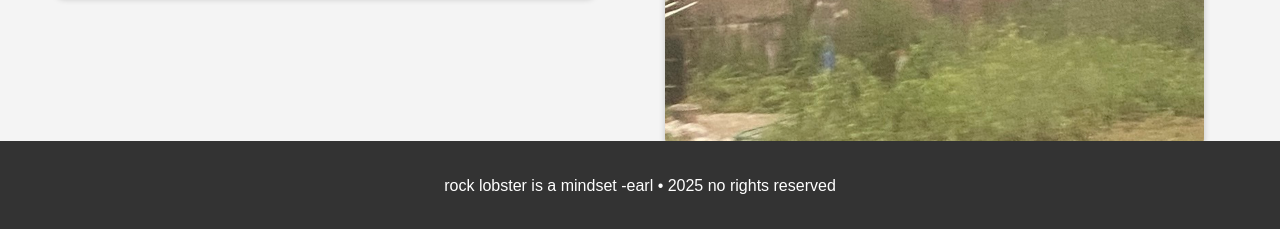
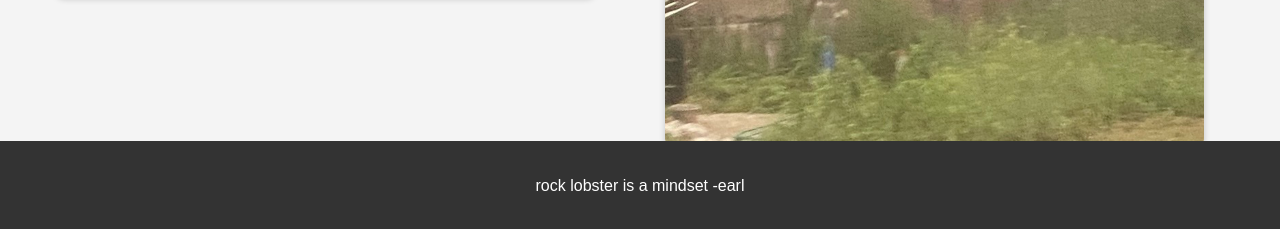
Before and after one commit to newellbt/rocklobstermindset, a plain HTML site: page index.html in a window 1280 px wide. Shown: the part 569-798 px from the top of the page. Drawn offline with Linux system fonts and the light colour scheme.

Commit message:
Update index.html

```diff
--- a/index.html
+++ b/index.html
@@ -79,7 +79,7 @@
         </ul>
     </main>
     <footer>
-        <p>rock lobster is a mindset -earl • 2025 no rights reserved</p>
+        <p>rock lobster is a mindset -earl</p>
     </footer>
 </body>
 </html>
```
